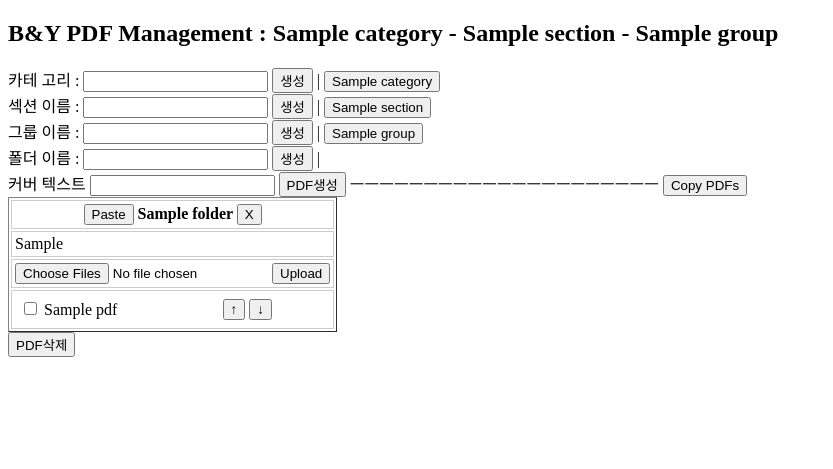
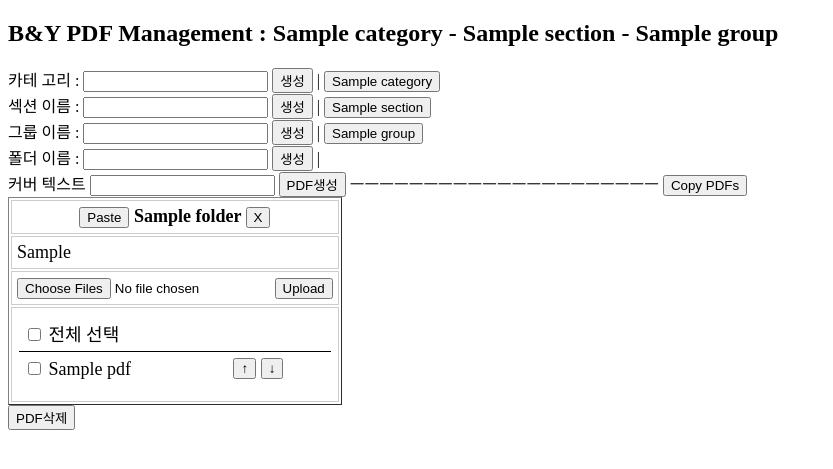
Before and after one commit to bnyid/pdfgod2, a Django app: page / in a window 1280 px wide. Shown: the top 469 px of the page, without its empty margins (0-833 px from the left). Run offline with Django 5.2, Linux system fonts and the light colour scheme; tables that the repository leaves empty hold one stand-in row (values such as "Sample post"); parts of the project's set-up code (start-up, migrations or seed data) failed here and were passed over.

Commit message:
전체선택 버튼 추가, 기타 수정

```diff
--- a/static/css/main.css
+++ b/static/css/main.css
@@ -33,21 +33,31 @@ header {
   justify-content: center;
 }
 
+
+table {
+  font-size: 18px; /* 글씨 크기를 조절합니다. 원하는 크기로 설정할 수 있습니다 */
+}
+
+
 th, td {
-  padding: 3px; /* 셀 패딩 설정 */
+  padding: 5px; /* 셀 패딩 설정 */
   border: 1px solid #ccc; /* 셀 테두리 설정 */
 }
 
-td.pdfsCell {
+td.pdfscell {
   white-space: nowrap; /* 셀 내용을 줄 바꿈 없이 한 줄에 표시 */
   overflow: hidden; /* 내용이 넘치면 숨김 */
   text-overflow: ellipsis; /* 넘치는 텍스트를 말줄임표로 표시 */
+  height: 30px;
   max-width: 300px; /* 첫 번째 셀의 최대 너비 설정 */
   border: none; /* 테두리 없음 */
   min-height: 50px;
+  margin: 10px;;
 }
 
-td.arrowsCell {
+
+
+td.arrowscell {
   border: none;
   padding: 3px; /* 셀 패딩 설정 */
 }
@@ -58,3 +68,10 @@ td {
   vertical-align: top; /* 셀의 내용을 위로 정렬 */
 
 }
+
+td.select_all {
+  border-bottom: 1px solid black; /* 아래쪽 선을 나타냅니다 */
+  border-top: none; /* 위쪽 선을 숨깁니다 */
+  border-left: none; /* 왼쪽 선을 숨깁니다 */
+  border-right: none; /* 오른쪽 선을 숨깁니다 */
+}
--- a/templates/index.html
+++ b/templates/index.html
@@ -147,17 +147,22 @@
                         ondragenter="handleDragEnter(event)"
                         ondragleave="handleDragLeave(event)">
                         {% if pdfs %}
+                            <tr class="select_all">
+                                <td colspan="2" class="select_all">
+                                        <input type="checkbox" id="select_all_{{folder.id}}" onclick="toggleSelectAll('{{folder.id}}')">
+                                        <label for="select_all_{{folder.id}}">전체 선택</label>
+                                </td>
+                            </tr>
                             {% for pdf in pdfs %}
-                            <tr>
-                                <td class="pdfsCell">
+                            <tr class="pdfscells">
+                                <td class="pdfscell">
                                         <input type="hidden" class="input_checkbox" name="folder_id" value="{{folder.id}}">
-                                        <input type="checkbox" class="input_checkbox" name="pdf_ids" id="checkbox_{{pdf.id}}"  value="{{pdf.id}}">
+                                        <input type="checkbox" class="input_checkbox pdf_checkbox_{{folder.id}}" name="pdf_ids" id="checkbox_{{pdf.id}}" value="{{pdf.id}}">      <!-- 공백으로 구분해서 클래스를 두개 지정할 수 있음-->
                                         <label for="checkbox_{{pdf.id}}" onclick="handleClick('{{ pdf.id }}');" id="label-{{ pdf.id }}">{{pdf.name}}</label>
                                         <input type="text" id="input-{{ pdf.id }}" value="{{ pdf.name }}" style="display: none;" onblur="savePDFName('{{ pdf.id }}');" onkeypress="handleKeyPress(event, '{{ pdf.id }}');">
-
-                                    </td>
+                                </td>
 <!-- 업다운 버튼-->
-                                <td class = arrowsCell>
+                                <td class = arrowscell>
                                     <button type="button" onclick="movePDF('{{ pdf.id }}', 'up');">&#8593;</button> <!-- 위로 이동 -->
                                     <button type="button" onclick="movePDF('{{ pdf.id }}', 'down');">&#8595;</button> <!-- 아래로 이동 -->
                                 </td>
@@ -456,6 +461,15 @@
         });
     }
 
+//체크박스 전체 선택
+    function toggleSelectAll(folderId) {
+        const selectAllCheckbox = document.getElementById(`select_all_${folderId}`);
+        const checkboxes = document.querySelectorAll(`.pdf_checkbox_${folderId}`);
+        checkboxes.forEach(checkbox => {
+            checkbox.checked = selectAllCheckbox.checked;
+        });
+}
+
 
 
 
```
